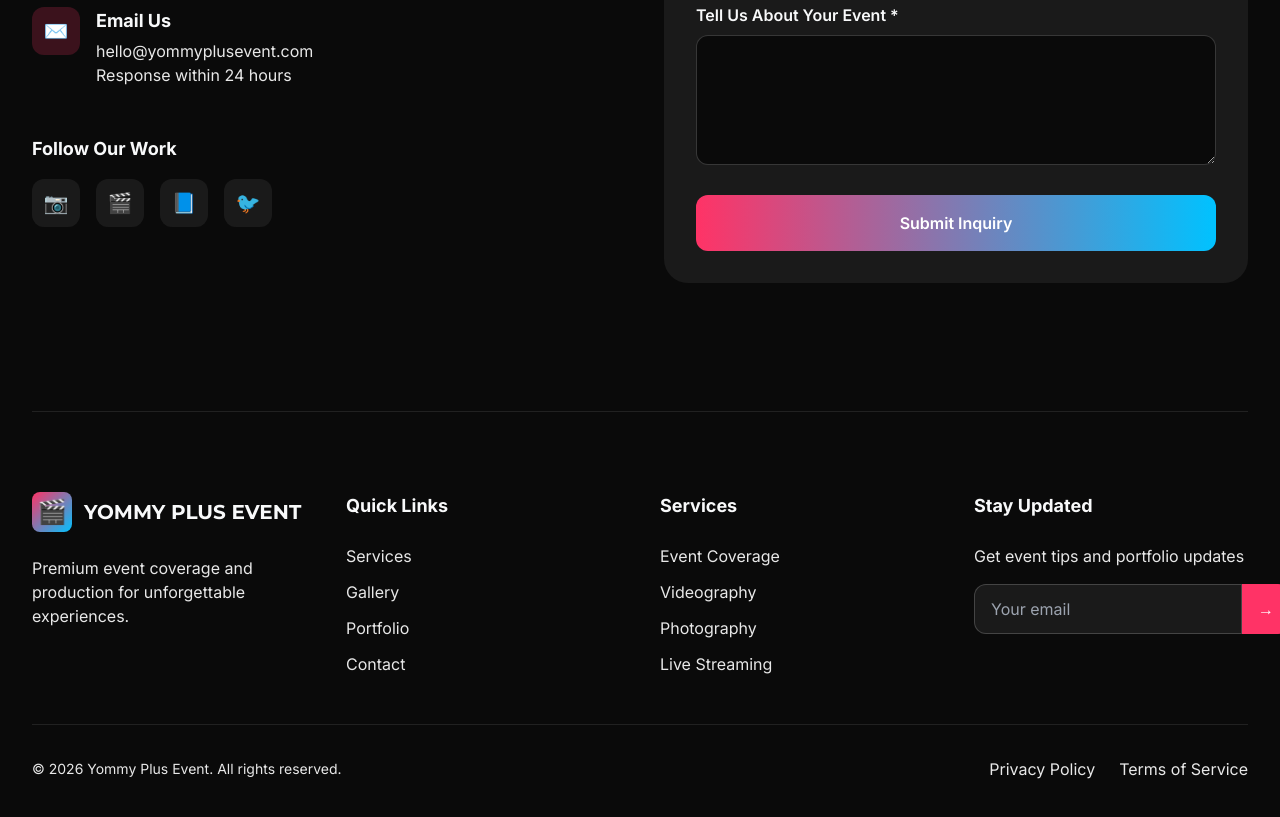
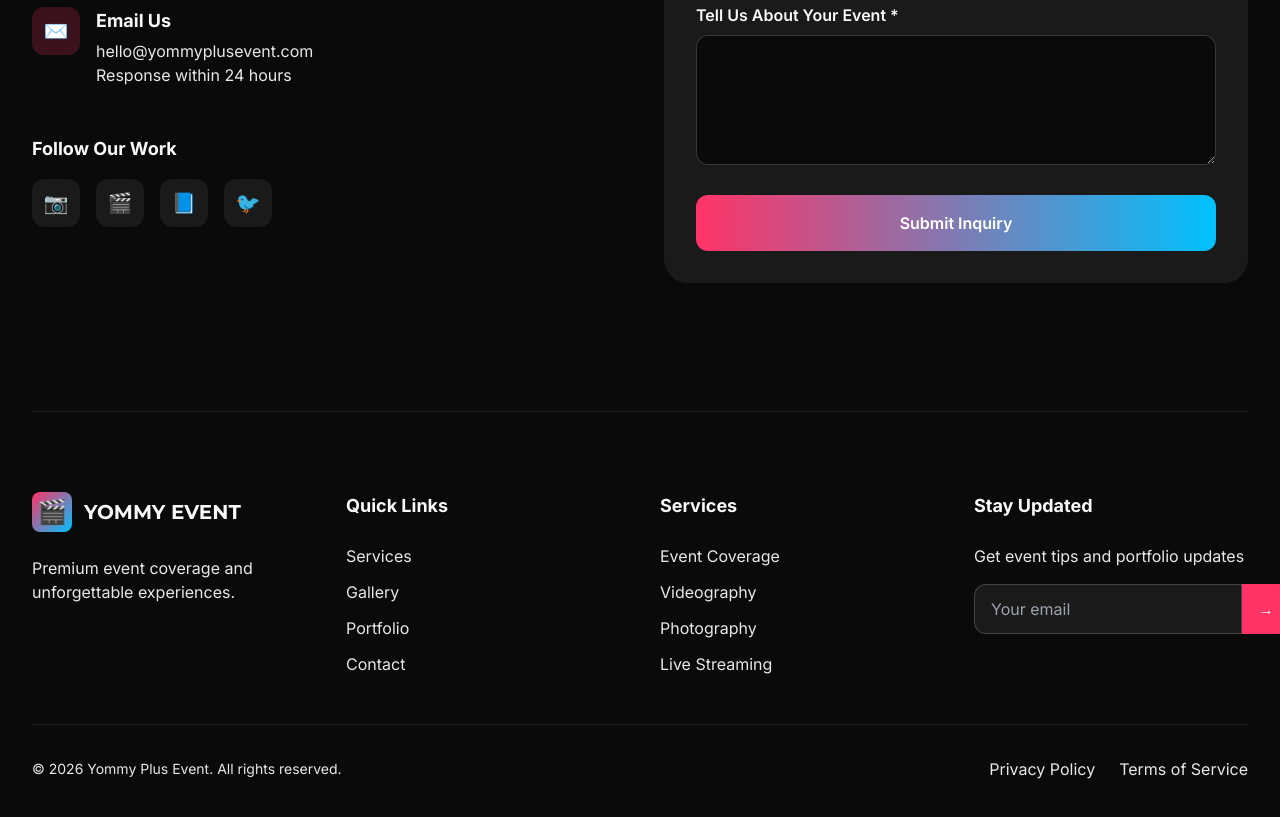
Before and after one commit to Olufummy/yplusevent, a plain HTML site: page index.html in a window 1280 px wide. Shown: the part 5625-6442 px from the top of the page. Drawn offline with nearby package versions, Linux system fonts and the light colour scheme.

Commit message:
Change event name and update description
Updated event name and modified description text.

```diff
--- a/index.html
+++ b/index.html
@@ -688,10 +688,10 @@
                         <div class="w-10 h-10 bg-gradient-to-br from-primary to-secondary rounded-lg flex items-center justify-center">
                             <span class="text-2xl">🎬</span>
                         </div>
-                        <span class="text-xl font-display font-bold">YOMMY PLUS EVENT</span>
+                        <span class="text-xl font-display font-bold">YOMMY EVENT</span>
                     </a>
                     <p class="text-light-gray">
-                        Premium event coverage and production for unforgettable experiences.
+                        Premium event coverage and unforgettable experiences.
                     </p>
                 </div>
 
```
